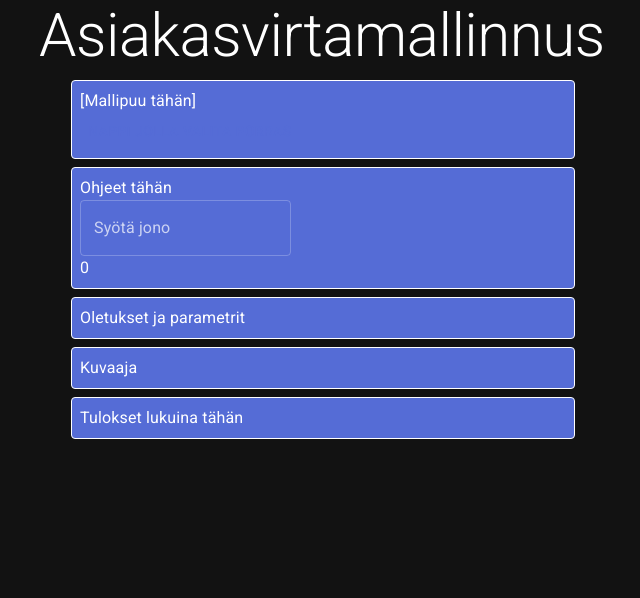
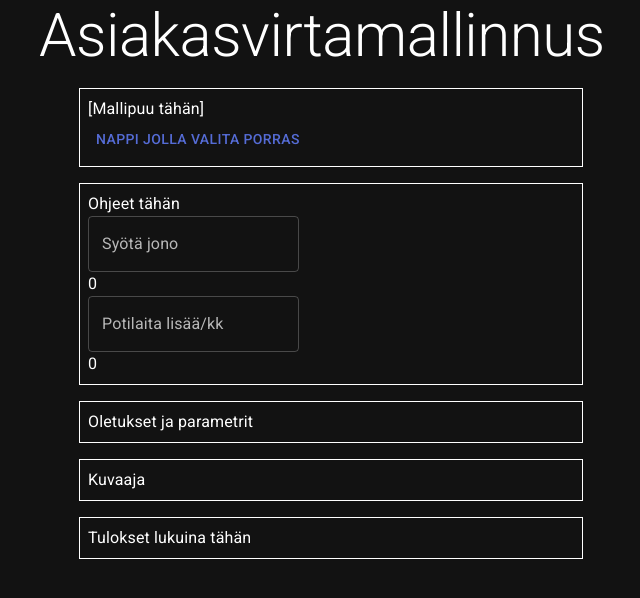
Before and after one commit to pluton-pyramidi/asiakasvirtamallinnus, a React (Vite) app: page / in a window 1280 px wide. Shown: the top 598 px of the page, without its empty margins (325-965 px from the left). Built offline with nearby package versions, Linux system fonts and the light colour scheme.

Commit message:
Create a stateSlice factory for interger input fields to reuse existing reducer logic

```diff
--- a/src/app/store.js
+++ b/src/app/store.js
@@ -1,10 +1,17 @@
 import { configureStore } from "@reduxjs/toolkit";
 import counterReducer from "../features/counter/counterSlice";
-import queueStateSliceReducer from "../features/queueState/queueStateSlice";
+import createInputIntegerSlice from "../features/inputState/createInputStateSlice";
+
+const initialQueueStateSlice = createInputIntegerSlice("initialQueue", 0);
+export const {
+  setInput: setInitialQueueInput,
+  incrementInput: incrementInitialQueueInput,
+  decrementInput: decrementInitialQueueInput,
+} = initialQueueStateSlice.actions;
 
 export default configureStore({
   reducer: {
     counter: counterReducer,
-    queueState: queueStateSliceReducer,
+    initialQueueState: initialQueueStateSlice.reducer,
   },
 });
--- /dev/null
+++ b/src/components/ComponentSx.jsx
@@ -0,0 +1,10 @@
+const BoxSx = {
+  width: 1,
+  height: 1,
+  p: 1,
+  m: 2,
+  borderRadius: 0,
+  border: 1,
+};
+
+export { BoxSx };
--- a/src/components/QueueInput.jsx
+++ b/src/components/IntegerInput.jsx
@@ -1,24 +1,20 @@
 import * as React from "react";
 import { useSelector, useDispatch } from "react-redux";
-import {
-  setQueue,
-  incrementQueue,
-  decrementQueue,
-} from "../features/queueState/queueStateSlice";
+import { setInitialQueueInput } from "../app/store";
 import { Box, Button, Typography, TextField } from "@mui/material";
 
-export default function QueueInput() {
-  const queueState = useSelector((state) => state.queueState.value);
+export default function IntegerInput({ fieldTitle, fieldAriaLabel }) {
+  const queueState = useSelector((state) => state.initialQueueState.value);
   const dispatch = useDispatch();
 
   return (
     <Box>
       <TextField
-        label="Syötä jono"
+        label={fieldTitle}
         type="number"
-        aria-label="Syötä jonossa olevien potilaiden lukumäärä"
+        aria-label={fieldAriaLabel}
         value={queueState == 0 ? "" : queueState}
-        onChange={(e) => dispatch(setQueue(Number(e.target.value)))}
+        onChange={(e) => dispatch(setInitialQueueInput(Number(e.target.value)))}
       ></TextField>
       <Typography>{queueState}</Typography>
     </Box>
--- a/src/features/InputBlock.jsx
+++ b/src/features/InputBlock.jsx
@@ -1,23 +1,21 @@
 import * as React from "react";
 import Typography from "@mui/material/Typography";
 import Box from "@mui/material/Box";
-import QueueInput from "../components/QueueInput";
+import { BoxSx } from "../components/ComponentSx";
+import IntegerInput from "../components/IntegerInput";
 
 export default function InputBlock() {
   return (
-    <Box
-      sx={{
-        width: 1,
-        height: 1,
-        p: 1,
-        m: 1,
-        borderRadius: 1,
-        border: 1,
-        bgcolor: "primary.main",
-      }}
-    >
+    <Box sx={BoxSx}>
       <Typography>Ohjeet tähän</Typography>
-      <QueueInput></QueueInput>
+      <IntegerInput
+        fieldTitle="Syötä jono"
+        fieldAriaLabel="Syötä jonossa olevien potilaiden lukumäärä"
+      ></IntegerInput>
+      <IntegerInput
+        fieldTitle="Potilaita lisää/kk"
+        fieldAriaLabel="Syötä potilaiden lukumäärä, joka tulee jonoon lisää per kuukausi"
+      ></IntegerInput>
     </Box>
   );
 }
--- a/src/features/Model.jsx
+++ b/src/features/Model.jsx
@@ -1,19 +1,10 @@
 import * as React from "react";
 import { Box, Button, Typography } from "@mui/material";
+import { BoxSx } from "../components/ComponentSx";
 
 export default function Model() {
   return (
-    <Box
-      sx={{
-        width: 1,
-        height: 1,
-        p: 1,
-        m: 1,
-        borderRadius: 1,
-        border: 1,
-        bgcolor: "primary.main",
-      }}
-    >
+    <Box sx={BoxSx}>
       <Typography>[Mallipuu tähän]</Typography>
       <Button>Nappi jolla valita porras</Button>
     </Box>
--- a/src/features/Parameters.jsx
+++ b/src/features/Parameters.jsx
@@ -1,20 +1,11 @@
 import * as React from "react";
 import Typography from "@mui/material/Typography";
 import Box from "@mui/material/Box";
+import { BoxSx } from "../components/ComponentSx";
 
 export default function Parameters() {
   return (
-    <Box
-      sx={{
-        width: 1,
-        height: 1,
-        p: 1,
-        m: 1,
-        borderRadius: 1,
-        border: 1,
-        bgcolor: "primary.main",
-      }}
-    >
+    <Box sx={BoxSx}>
       <Typography>Oletukset ja parametrit</Typography>
     </Box>
   );
--- a/src/features/ResultsGraph.jsx
+++ b/src/features/ResultsGraph.jsx
@@ -1,21 +1,12 @@
 import * as React from "react";
 import Typography from "@mui/material/Typography";
 import Box from "@mui/material/Box";
+import { BoxSx } from "../components/ComponentSx";
 import LinePlot from "../components/LinePlot";
 
 export default function ResultsGraph() {
   return (
-    <Box
-      sx={{
-        width: 1,
-        height: 1,
-        p: 1,
-        m: 1,
-        borderRadius: 1,
-        border: 1,
-        bgcolor: "primary.main",
-      }}
-    >
+    <Box sx={BoxSx}>
       <Typography>Kuvaaja</Typography>
       {/*
 
--- a/src/features/ResultsNumbers.jsx
+++ b/src/features/ResultsNumbers.jsx
@@ -1,20 +1,11 @@
 import * as React from "react";
 import Typography from "@mui/material/Typography";
 import Box from "@mui/material/Box";
+import { BoxSx } from "../components/ComponentSx";
 
 export default function ResultsNumbers() {
   return (
-    <Box
-      sx={{
-        width: 1,
-        height: 1,
-        p: 1,
-        m: 1,
-        borderRadius: 1,
-        border: 1,
-        bgcolor: "primary.main",
-      }}
-    >
+    <Box sx={BoxSx}>
       <Typography>Tulokset lukuina tähän</Typography>
     </Box>
   );
--- /dev/null
+++ b/src/features/inputState/createInputStateSlice.js
@@ -0,0 +1,23 @@
+import { createSlice } from "@reduxjs/toolkit";
+
+const createInputIntegerSlice = (name, initialValue) => {
+  return createSlice({
+    name,
+    initialState: {
+      value: initialValue,
+    },
+    reducers: {
+      setInput: (state, action) => {
+        state.value = action.payload;
+      },
+      incrementInput: (state) => {
+        state.value += 1;
+      },
+      decrementInput: (state) => {
+        state.value -= 1;
+      },
+    },
+  });
+};
+
+export default createInputIntegerSlice;
--- a/src/features/queueState/queueStateSlice.js
+++ /dev/null
@@ -1,23 +0,0 @@
-import { createSlice } from "@reduxjs/toolkit";
-
-export const queueStateSlice = createSlice({
-  name: "queueState",
-  initialState: {
-    value: 0,
-  },
-  reducers: {
-    setQueue: (state, action) => {
-      state.value = action.payload;
-    },
-    incrementQueue: (state) => {
-      state.value += 1;
-    },
-    decrementQueue: (state) => {
-      state.value -= 1;
-    },
-  },
-});
-
-export const { setQueue, incrementQueue, decrementQueue } =
-  queueStateSlice.actions;
-export default queueStateSlice.reducer;
```
